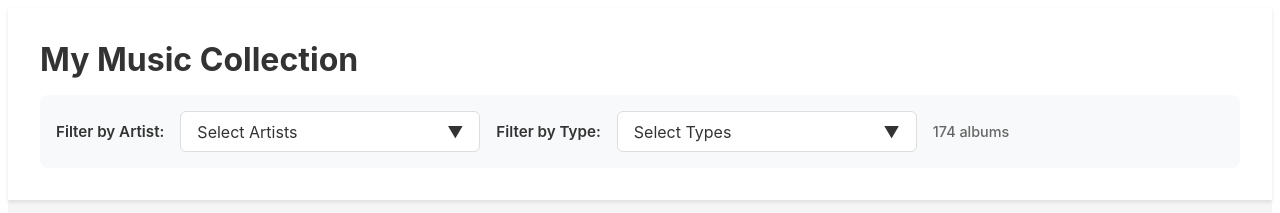
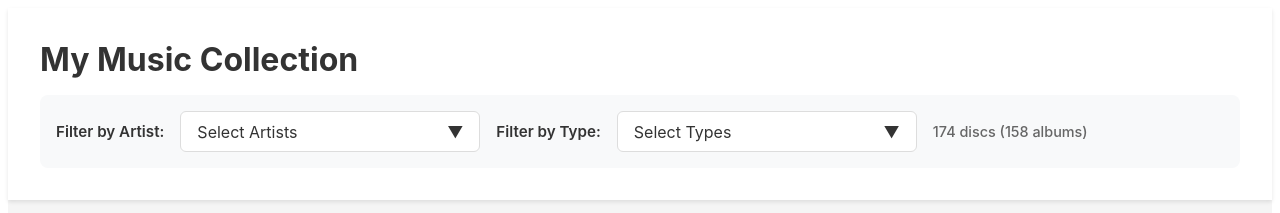
Before and after one commit to paucls/music-collection, an Angular app: page / in a window 1280 px wide. Shown: the top 213 px of the page. Built offline with nearby package versions, Linux system fonts and the light colour scheme.

Commit message:
Added disc count and real album count.

```diff
--- a/src/app/app.html
+++ b/src/app/app.html
@@ -39,7 +39,7 @@
         </label>
       </div>
     </div>
-    <p>{{ filteredAlbums.length }} albums</p>
+    <p>{{ filteredAlbums.length }} discs ({{ getAlbumCount(filteredAlbums) }} albums)</p>
   </div>
 </header>
 
--- a/src/app/app.ts
+++ b/src/app/app.ts
@@ -120,4 +120,19 @@ export class App implements OnInit {
     }
     return type;
   }
+
+  getAlbumCount(albums: Album[]): number {
+    const albumKeys = new Set<string>();
+
+    albums.forEach(album => {
+      // Remove disc information from title to get base album name
+      // Matches patterns like "[Disc 1]", "[Disc 2]", "[Disc 1 of 2]", etc.
+      const baseTitle = album.title.replace(/\s*\[Disc\s+\d+(?:\s+of\s+\d+)?\]\s*/gi, '').trim();
+      // Create a unique key combining artist and base album title
+      const key = `${album.artist}|${baseTitle}`;
+      albumKeys.add(key);
+    });
+
+    return albumKeys.size;
+  }
 }
```
